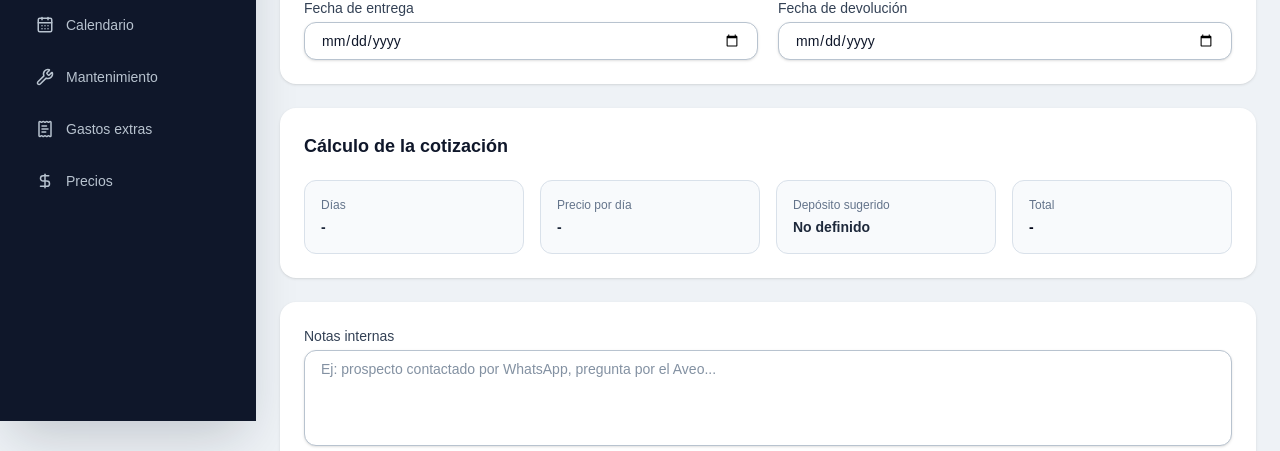
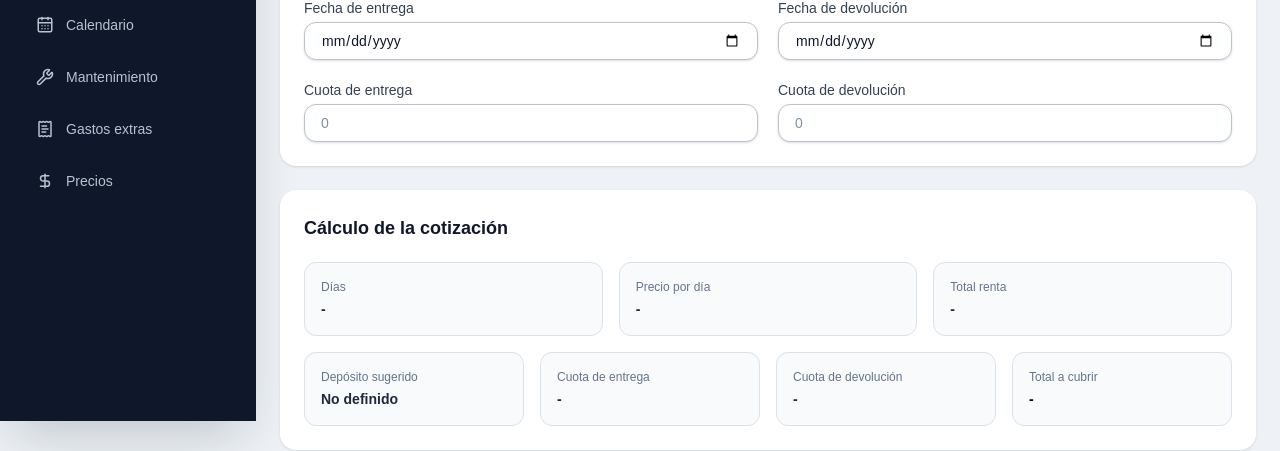
Before and after one commit to Soto1231XD/rent-car-admin, a Next.js app: page /dashboard/quotes/new in a window 1280 px wide. Shown: the part 379-830 px from the top of the page. Built offline with nearby package versions, Linux system fonts and the light colour scheme; no server answers.

Commit message:
campos nuevos

```diff
--- a/src/app/dashboard/quotes/[id]/page.tsx
+++ b/src/app/dashboard/quotes/[id]/page.tsx
@@ -83,6 +83,8 @@ export default async function QuoteDetailPage({ params, searchParams }: Props) {
             <Info label="Precio por día" value={formatMoney(quote.dailyRateApplied)} />
             <Info label="Total" value={formatMoney(quote.totalPrice)} />
             <Info label="Depósito en garantía" value={formatMoney(quote.deposit)} />
+            <Info label="Cuota de entrega" value={formatMoney(quote.deliveryFee)} />
+            <Info label="Cuota de devolución" value={formatMoney(quote.returnFee)} />
           </div>
 
           {quote.notes && (
--- a/src/components/documents/QuoteDocument.tsx
+++ b/src/components/documents/QuoteDocument.tsx
@@ -209,6 +209,22 @@ export default function QuoteDocument({ quote, qrDataUrl }: Props) {
                 detail="Se reembolsa al finalizar la renta, una vez que el vehículo sea devuelto en las condiciones establecidas en el contrato."
                 amount={formatMoney(quote.deposit)}
               />
+              {quote.deliveryFee > 0 && (
+                <QuoteRow
+                  icon={<CalendarDays size={22} />}
+                  concept="Cuota de entrega"
+                  detail="Costo por la entrega del vehículo en el lugar acordado."
+                  amount={formatMoney(quote.deliveryFee)}
+                />
+              )}
+              {quote.returnFee > 0 && (
+                <QuoteRow
+                  icon={<CalendarDays size={22} />}
+                  concept="Cuota de devolución"
+                  detail="Costo por la devolución del vehículo en el lugar acordado."
+                  amount={formatMoney(quote.returnFee)}
+                />
+              )}
             </tbody>
           </table>
         </div>
@@ -223,7 +239,9 @@ export default function QuoteDocument({ quote, qrDataUrl }: Props) {
 
         <div className="flex items-center justify-end px-6 py-5 print:px-3 print:py-3">
           <span className="text-3xl font-bold tracking-normal tabular-nums sm:text-4xl print:text-[20pt]">
-            {formatMoney(quote.totalPrice + quote.deposit)}
+            {formatMoney(
+              quote.totalPrice + quote.deposit + quote.deliveryFee + quote.returnFee
+            )}
           </span>
         </div>
       </section>
--- a/src/components/quotes/QuoteForm.tsx
+++ b/src/components/quotes/QuoteForm.tsx
@@ -1,6 +1,6 @@
 "use client";
 
-import { ReactNode, useMemo, useState } from "react";
+import { FormEvent, ReactNode, useMemo, useState } from "react";
 import { useRouter } from "next/navigation";
 import { useForm, useWatch } from "react-hook-form";
 import { z } from "zod";
@@ -10,11 +10,19 @@ import { createQuoteResult } from "@/lib/api-client";
 import FormAlert from "@/components/ui/FormAlert";
 import { showErrorToast } from "@/lib/toast";
 
+const optionalCurrencyNumber = z.preprocess((value) => {
+  const normalizedValue = normalizeCurrencyValue(value);
+
+  return normalizedValue === "" ? undefined : normalizedValue;
+}, z.coerce.number().min(0).optional());
+
 const schema = z
   .object({
     carId: z.string().min(1, "Selecciona un vehículo"),
     startDate: z.string().min(1, "La fecha de entrega es obligatoria"),
     endDate: z.string().min(1, "La fecha de devolución es obligatoria"),
+    deliveryFee: optionalCurrencyNumber,
+    returnFee: optionalCurrencyNumber,
     notes: z.string().optional(),
   })
   .refine((data) => data.endDate >= data.startDate, {
@@ -23,6 +31,7 @@ const schema = z
   });
 
 type FormData = z.output<typeof schema>;
+type FormInput = z.input<typeof schema>;
 
 type Props = {
   cars: Car[];
@@ -38,12 +47,14 @@ export default function QuoteForm({ cars }: Props) {
     handleSubmit,
     control,
     formState: { errors },
-  } = useForm<FormData>({
+  } = useForm<FormInput, unknown, FormData>({
     resolver: zodResolver(schema),
     defaultValues: {
       carId: "",
       startDate: "",
       endDate: "",
+      deliveryFee: undefined,
+      returnFee: undefined,
       notes: "",
     },
   });
@@ -51,6 +62,14 @@ export default function QuoteForm({ cars }: Props) {
   const selectedCarId = useWatch({ control, name: "carId" });
   const startDate = useWatch({ control, name: "startDate" });
   const endDate = useWatch({ control, name: "endDate" });
+  const deliveryFeeInput = useWatch({ control, name: "deliveryFee" });
+  const returnFeeInput = useWatch({ control, name: "returnFee" });
+  const deliveryFeeValue = toMoneyNumber(
+    deliveryFeeInput as string | number | null | undefined
+  );
+  const returnFeeValue = toMoneyNumber(
+    returnFeeInput as string | number | null | undefined
+  );
   const selectedCar = useMemo(
     () => cars.find((car) => car.id === selectedCarId) ?? null,
     [cars, selectedCarId]
@@ -140,6 +159,28 @@ export default function QuoteForm({ cars }: Props) {
           <Field label="Fecha de devolución" error={errors.endDate?.message}>
             <input type="date" {...register("endDate")} className="input" />
           </Field>
+
+          <Field label="Cuota de entrega" error={errors.deliveryFee?.message}>
+            <input
+              type="text"
+              inputMode="numeric"
+              {...register("deliveryFee")}
+              onInput={formatCurrencyInput}
+              className="input"
+              placeholder="0"
+            />
+          </Field>
+
+          <Field label="Cuota de devolución" error={errors.returnFee?.message}>
+            <input
+              type="text"
+              inputMode="numeric"
+              {...register("returnFee")}
+              onInput={formatCurrencyInput}
+              className="input"
+              placeholder="0"
+            />
+          </Field>
         </div>
       </section>
 
@@ -148,19 +189,40 @@ export default function QuoteForm({ cars }: Props) {
           Cálculo de la cotización
         </h2>
 
-        <div className="grid gap-4 md:grid-cols-4">
+        <div className="grid gap-4 md:grid-cols-3">
           <SummaryItem label="Días" value={quote ? quote.days : "-"} />
           <SummaryItem
             label="Precio por día"
             value={quote ? formatMoney(quote.dailyRate) : "-"}
           />
           <SummaryItem
+            label="Total renta"
+            value={quote ? formatMoney(quote.total) : "-"}
+          />
+        </div>
+
+        <div className="mt-4 grid gap-4 md:grid-cols-4">
+          <SummaryItem
             label="Depósito sugerido"
             value={quote?.deposit ? formatMoney(quote.deposit) : "No definido"}
           />
           <SummaryItem
-            label="Total"
-            value={quote ? formatMoney(quote.total) : "-"}
+            label="Cuota de entrega"
+            value={deliveryFeeValue > 0 ? formatMoney(deliveryFeeValue) : "-"}
+          />
+          <SummaryItem
+            label="Cuota de devolución"
+            value={returnFeeValue > 0 ? formatMoney(returnFeeValue) : "-"}
+          />
+          <SummaryItem
+            label="Total a cubrir"
+            value={
+              quote
+                ? formatMoney(
+                    quote.total + quote.deposit + deliveryFeeValue + returnFeeValue
+                  )
+                : "-"
+            }
             strong
           />
         </div>
@@ -305,3 +367,21 @@ function toMoneyNumber(value?: number | string | null) {
 
   return 0;
 }
+
+function normalizeCurrencyValue(value: unknown) {
+  return typeof value === "string" ? value.replace(/,/g, "") : value;
+}
+
+function formatCurrencyInput(event: FormEvent<HTMLInputElement>) {
+  event.currentTarget.value = formatCurrencyInputValue(event.currentTarget.value);
+}
+
+function formatCurrencyInputValue(value?: string | number | null) {
+  if (value === undefined || value === null || value === "") {
+    return "";
+  }
+
+  const digits = String(value).replace(/\D/g, "");
+
+  return digits ? Number(digits).toLocaleString("es-MX") : "";
+}
--- a/src/lib/api-client.ts
+++ b/src/lib/api-client.ts
@@ -422,6 +422,8 @@ export type SaveQuotePayload = {
   carId: string;
   startDate: string;
   endDate: string;
+  deliveryFee?: number;
+  returnFee?: number;
   notes?: string;
 };
 
--- a/src/types/quote.ts
+++ b/src/types/quote.ts
@@ -12,6 +12,8 @@ export type Quote = {
   dailyRateApplied: number;
   totalPrice: number;
   deposit: number;
+  deliveryFee: number;
+  returnFee: number;
   notes?: string | null;
   car?: Car | null;
   createdAt?: string;
```
